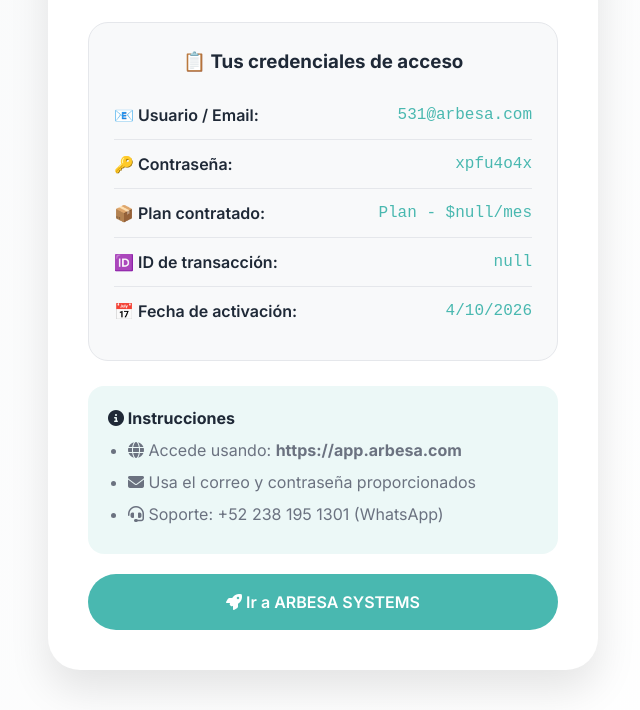
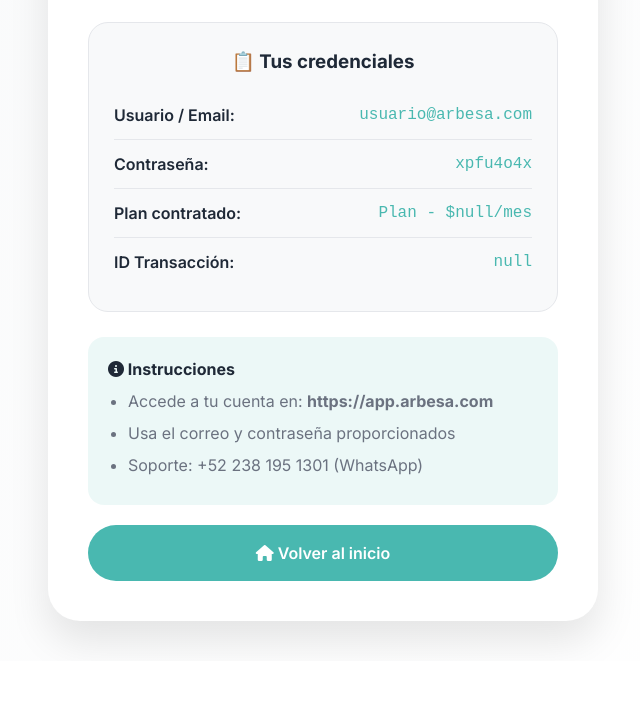
Before and after one commit to RubenCH000/arbesa-landing, a website: page confirmation.html in a window 1280 px wide. Shown: the part 253-963 px from the top of the page, without its empty margins (317-957 px from the left). After the commit the page ends 914 px from the top, so only its background shows below. Drawn offline with Linux system fonts and the light colour scheme.

Commit message:
chekout corregido v4

```diff
--- a/confirmation.html
+++ b/confirmation.html
@@ -135,21 +135,21 @@
             <p style="color: var(--text-light);">Gracias por confiar en ARBESA SYSTEMS</p>
 
             <div class="credentials-box">
-                <h3 style="margin-bottom: 15px; text-align: center;">📋 Tus credenciales de acceso</h3>
+                <h3 style="margin-bottom: 15px; text-align: center;">📋 Tus credenciales</h3>
                 <div id="credentialsContainer"></div>
             </div>
 
             <div class="instruction-box">
                 <h4><i class="fas fa-info-circle"></i> Instrucciones</h4>
                 <ul>
-                    <li><i class="fas fa-globe"></i> Accede usando: <strong>https://app.arbesa.com</strong></li>
-                    <li><i class="fas fa-envelope"></i> Usa el correo y contraseña proporcionados</li>
-                    <li><i class="fas fa-headset"></i> Soporte: +52 238 195 1301 (WhatsApp)</li>
+                    <li>Accede a tu cuenta en: <strong>https://app.arbesa.com</strong></li>
+                    <li>Usa el correo y contraseña proporcionados</li>
+                    <li>Soporte: +52 238 195 1301 (WhatsApp)</li>
                 </ul>
             </div>
 
-            <a href="https://app.arbesa.com" class="btn-go" id="goToAppBtn">
-                <i class="fas fa-rocket"></i> Ir a la plataforma
+            <a href="index.html" class="btn-go">
+                <i class="fas fa-home"></i> Volver al inicio
             </a>
         </div>
     </div>
@@ -160,52 +160,30 @@
         const userEmail = decodeURIComponent(urlParams.get('email') || '');
         const planName = decodeURIComponent(urlParams.get('plan') || 'Plan');
         const planPrice = urlParams.get('price');
-        const productType = urlParams.get('type');
         const transactionId = urlParams.get('transactionId');
 
         const generatedPassword = Math.random().toString(36).substring(2, 10);
-        const username = userEmail.split('@')[0] + Math.floor(Math.random() * 1000);
-
-        let productUrl = 'https://app.arbesa.com';
-        let productName = 'ARBESA SYSTEMS';
-        if (productType === 'helpdesk') {
-            productUrl = 'https://helpdesk.arbesa.com';
-            productName = 'ARBESA Help Desk';
-        } else if (productType === 'vitastock') {
-            productUrl = 'https://vitastock.arbesa.com';
-            productName = 'ARBESA VitaStock';
-        }
 
         const credentialsContainer = document.getElementById('credentialsContainer');
         if (credentialsContainer) {
             credentialsContainer.innerHTML = `
                 <div class="credential-row">
-                    <span class="credential-label">📧 Usuario / Email:</span>
-                    <span class="credential-value">${userEmail || username + '@arbesa.com'}</span>
+                    <span class="credential-label">Usuario / Email:</span>
+                    <span class="credential-value">${userEmail || 'usuario@arbesa.com'}</span>
                 </div>
                 <div class="credential-row">
-                    <span class="credential-label">🔑 Contraseña:</span>
+                    <span class="credential-label">Contraseña:</span>
                     <span class="credential-value">${generatedPassword}</span>
                 </div>
                 <div class="credential-row">
-                    <span class="credential-label">📦 Plan contratado:</span>
+                    <span class="credential-label">Plan contratado:</span>
                     <span class="credential-value">${planName} - $${planPrice}/mes</span>
                 </div>
                 <div class="credential-row">
-                    <span class="credential-label">🆔 ID de transacción:</span>
+                    <span class="credential-label">ID Transacción:</span>
                     <span class="credential-value">${transactionId}</span>
                 </div>
-                <div class="credential-row">
-                    <span class="credential-label">📅 Fecha de activación:</span>
-                    <span class="credential-value">${new Date().toLocaleDateString()}</span>
-                </div>
             `;
-        }
-
-        const goToAppBtn = document.getElementById('goToAppBtn');
-        if (goToAppBtn) {
-            goToAppBtn.href = productUrl;
-            goToAppBtn.innerHTML = `<i class="fas fa-rocket"></i> Ir a ${productName}`;
         }
 
         if (localStorage.getItem('theme') === 'dark') {
```
Also changed, not shown: checkout.html (+4 -33 lines).
